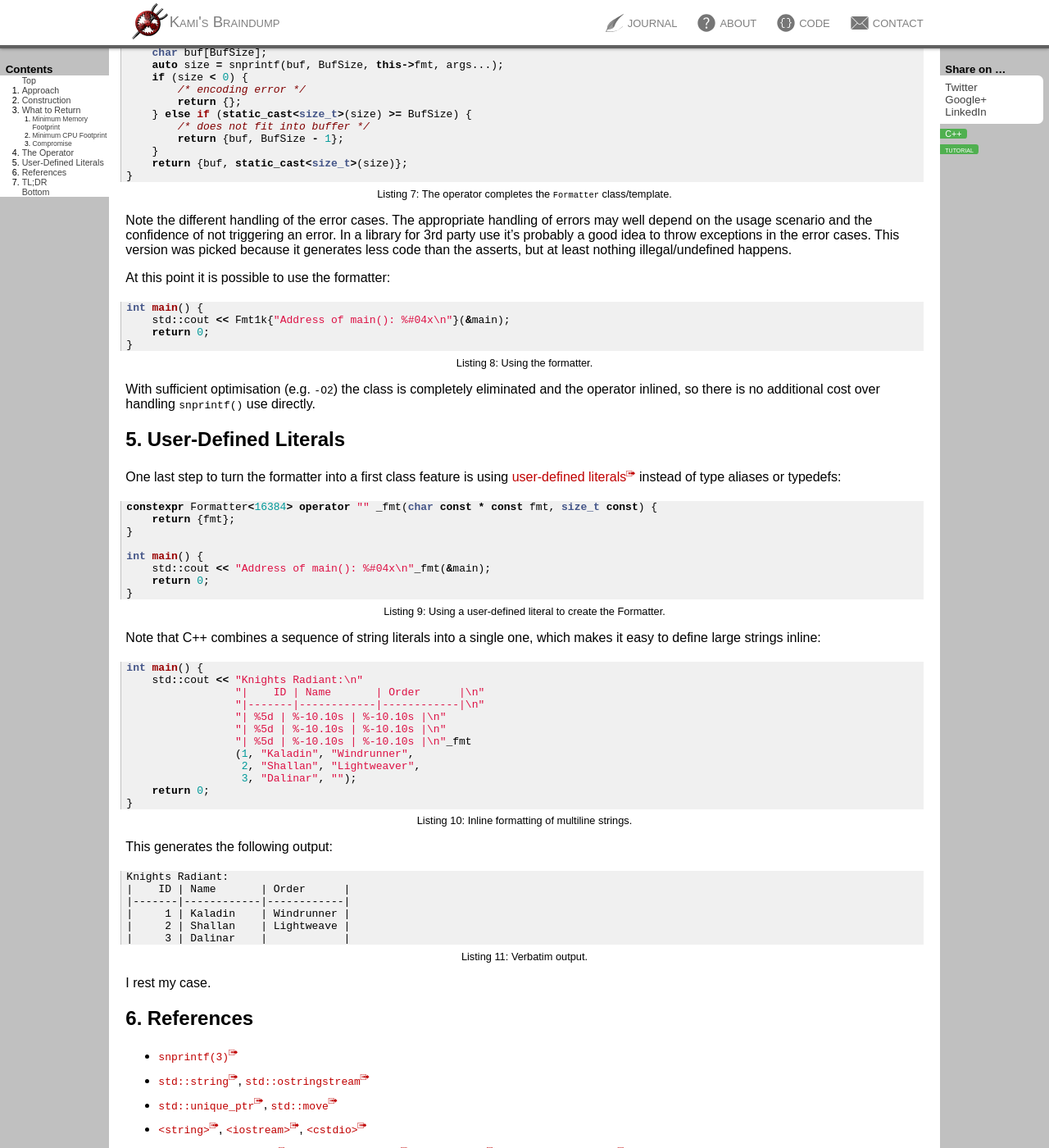
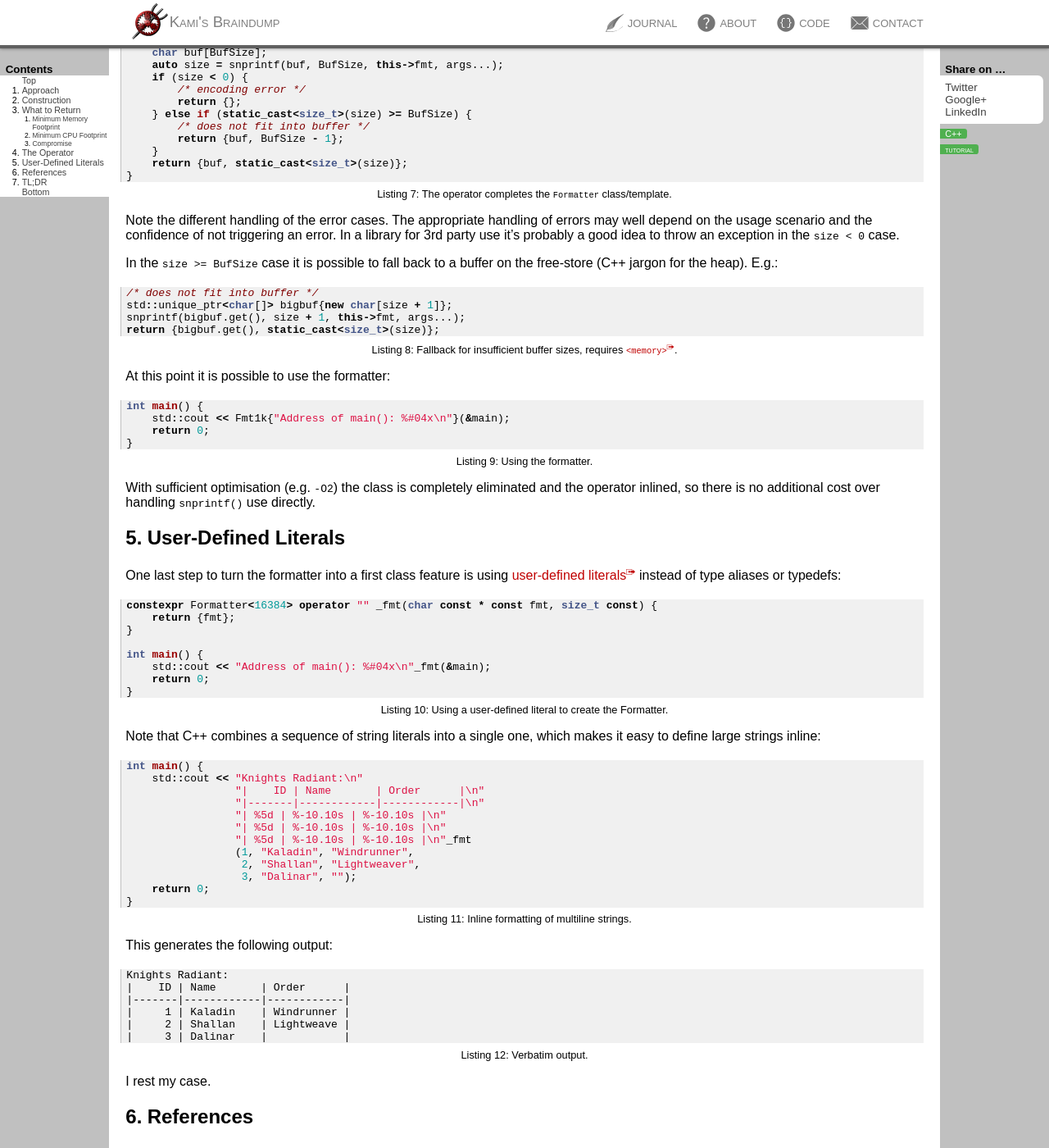
Before and after one commit to lonkamikaze/lonkamikaze.github.io, a Jekyll site: the page built from _posts/2016-12-16-c++-printf-style-formatting.md, in a window 1280 px wide and 1400 px high, scrolled down 2900 px. Shown: the whole window at 82% size. Built offline with Jekyll 4.4.1, drawn with Linux system fonts in a browser that asks for light colours.

Commit message:
Elaborate different error handling schemes

```diff
--- a/_posts/2016-12-16-c++-printf-style-formatting.md
+++ b/_posts/2016-12-16-c++-printf-style-formatting.md
@@ -14,6 +14,7 @@ tag:
 {% include hpp.md h="string" %}
 {% include hpp.md h="cstdio" %}
 {% include hpp.md h="iostream" %}
+{% include hpp.md h="memory" %}
 [operator overloading]:  http://en.cppreference.com/w/cpp/language/operators
 [variadic templates]:    http://en.cppreference.com/w/cpp/language/parameter_pack
 [type aliases]:          http://en.cppreference.com/w/cpp/language/type_alias
@@ -238,9 +239,18 @@ The operator completes the `Formatter` class/template.
 Note the different handling of the error cases. The appropriate handling
 of errors may well depend on the usage scenario and the confidence
 of not triggering an error. In a library for 3rd party use it's probably
-a good idea to throw exceptions in the error cases. This version was
-picked because it generates less code than the asserts, but at least
-nothing illegal/undefined happens.
+a good idea to throw an exception in the `size < 0` case.
+
+In the `size >= BufSize` case it is possible to fall back to a buffer
+on the free-store (C++ jargon for the heap). E.g.:
+
+~~~ cpp
+/* does not fit into buffer */
+std::unique_ptr<char[]> bigbuf{new char[size + 1]};
+snprintf(bigbuf.get(), size + 1, this->fmt, args...);
+return {bigbuf.get(), static_cast<size_t>(size)};
+~~~
+Fallback for insufficient buffer sizes, requires [`<memory>`].
 
 At this point it is possible to use the formatter:
 
@@ -313,7 +323,7 @@ References
 - [`snprintf(3)`]
 - [`std::string`], [`std::ostringstream`]
 - [`std::unique_ptr`], [`std::move`]
-- [`<string>`], [`<iostream>`], [`<cstdio>`]
+- [`<string>`], [`<iostream>`], [`<cstdio>`], [`<memory>`]
 - [operator overloading], [variadic templates], [type aliases], [user-defined literals]
 
 TL;DR
```
